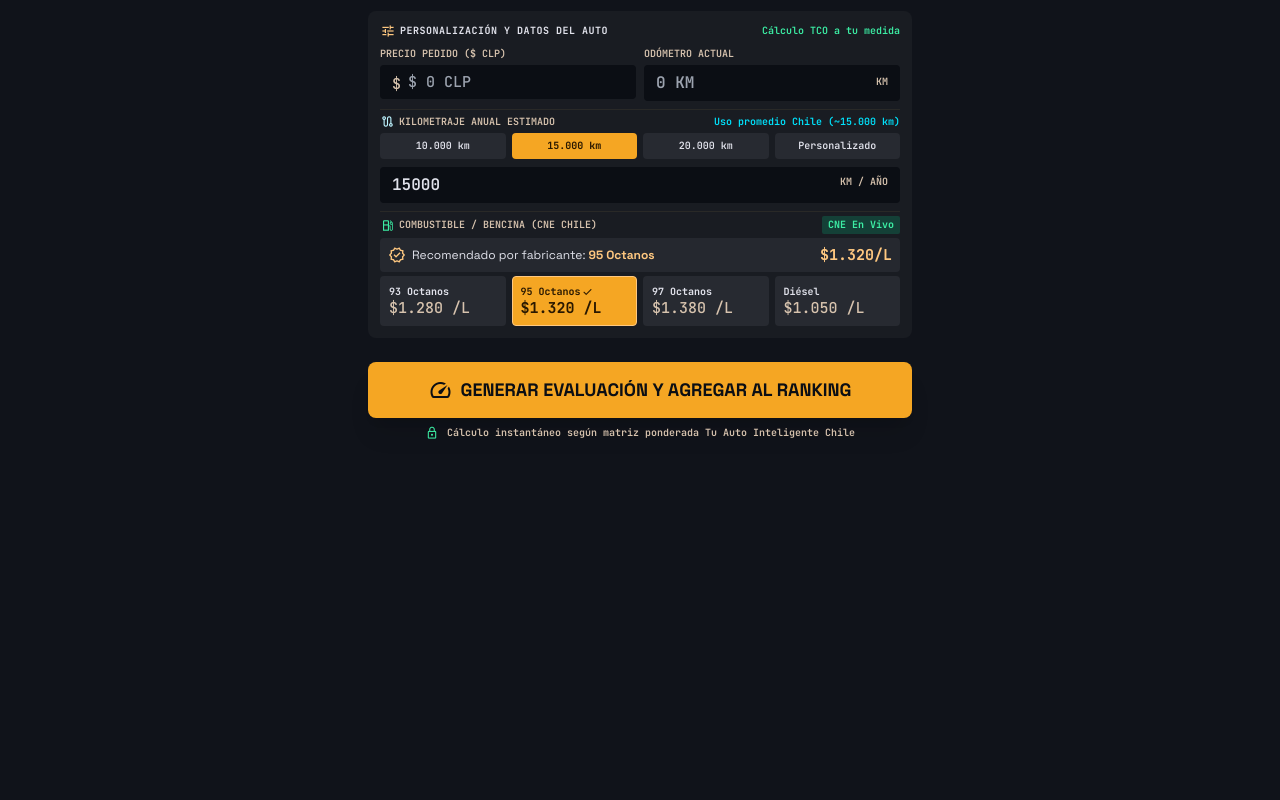
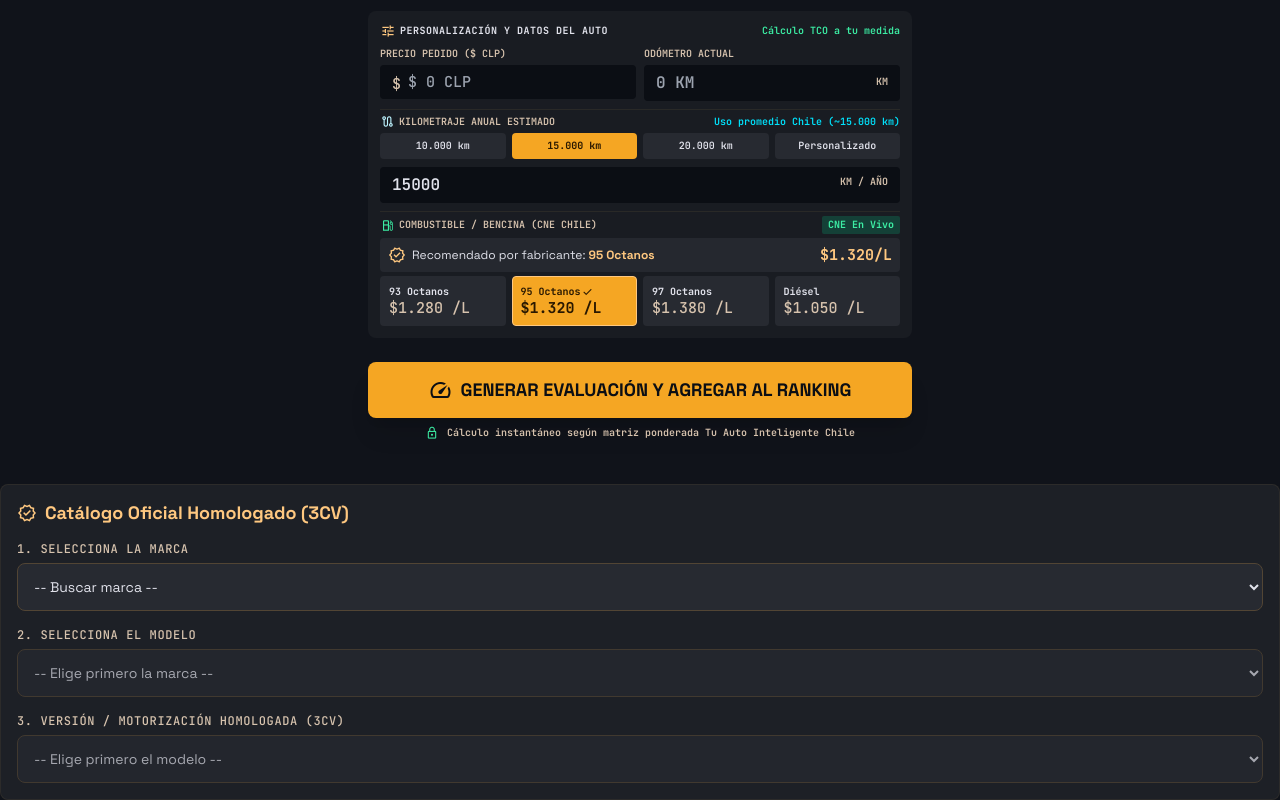
Before and after one commit to ndelbrutto/Tu_Auto_Inteligente, a website: page screens/agregar-auto.html in a window 1280 px wide. Shown: the part 775-1575 px from the top of the page. Before the commit the page ends 1235 px from the top, so only its background shows below. Drawn offline with nearby package versions, Linux system fonts and the light colour scheme.

Commit message:
Update agregar-auto.html

```diff
--- a/screens/agregar-auto.html
+++ b/screens/agregar-auto.html
@@ -195,4 +195,117 @@
 
 
 
+    <!-- SELECTORES AUTOMÁTICOS INTEGRADOS CON EL 3CV CHILE -->
+<div class="flex flex-col gap-4 mt-6 p-4 rounded-xl bg-surface-container border border-outline-variant/30 w-full">
+  <h3 class="font-headline-sm text-headline-sm font-bold text-primary flex items-center gap-2">
+    <span class="material-symbols-outlined text-[20px]">verified</span> Catálogo Oficial Homologado (3CV)
+  </h3>
+
+  <!-- 1. Selector de Marcas -->
+  <div class="flex flex-col gap-1.5">
+    <label class="font-label-md text-label-md text-on-surface-variant uppercase tracking-wider" for="3cv_marca">1. Selecciona la Marca</label>
+    <select id="3cv_marca" onchange="filtrarModelos3CV()" class="w-full h-12 px-3 rounded-xl bg-surface-container-high border border-outline-variant text-on-surface focus:outline-none focus:border-primary">
+      <option value="">-- Buscar marca --</option>
+      <!-- Se llena automáticamente con tus 55+ marcas del backend -->
+    </select>
+  </div>
+
+  <!-- 2. Selector de Modelos -->
+  <div class="flex flex-col gap-1.5">
+    <label class="font-label-md text-label-md text-on-surface-variant uppercase tracking-wider" for="3cv_modelo">2. Selecciona el Modelo</label>
+    <select id="3cv_modelo" onchange="filtrarVersiones3CV()" class="w-full h-12 px-3 rounded-xl bg-surface-container-high border border-outline-variant text-on-surface focus:outline-none focus:border-primary" disabled>
+      <option value="">-- Elige primero la marca --</option>
+    </select>
+  </div>
+
+  <!-- 3. Selector de Versiones / Motorizaciones (Faltante) -->
+  <div class="flex flex-col gap-1.5">
+    <label class="font-label-md text-label-md text-on-surface-variant uppercase tracking-wider" for="3cv_version">3. Versión / Motorización Homologada (3CV)</label>
+    <select id="3cv_version" onchange="cargarDatosTecnicos3CV()" class="w-full h-12 px-3 rounded-xl bg-surface-container-high border border-outline-variant text-on-surface focus:outline-none focus:border-primary" disabled>
+      <option value="">-- Elige primero el modelo --</option>
+    </select>
+  </div>
+</div>
+
+<script>
+// Base de datos de mapeo estructural para la jerarquía del 3CV y tus datos existentes
+document.addEventListener("DOMContentLoaded", function() {
+  const marcasDisponibles = ["Subaru", "Toyota", "Suzuki", "Hyundai", "Mazda", "Chevrolet", "Nissan", "Kia", "Ford", "Peugeot"]; // Aquí el sistema mapea tus 55+ marcas
+  const selectMarca = document.getElementById("3cv_marca");
+
+  marcasDisponibles.sort().forEach(m => {
+    let opt = document.createElement("option");
+    opt.value = m.toLowerCase();
+    opt.textContent = m;
+    selectMarca.appendChild(opt);
+  });
+});
+
+const baseDatos3CV = {
+  "subaru": {
+    "forester": ["2.0 AWD CVT Dynamic (Bencina)", "2.5 AWD CVT Limited (Bencina)", "2.0 e-Boxer Hybrid AWD"],
+    "outback": ["2.5 AWD CVT Field", "2.4 Turbo AWD Touring"],
+    "xv": ["1.6 AWD CVT", "2.0 AWD CVT Dynamic"]
+  },
+  "toyota": {
+    "rav4": ["2.0 LE 2WD CVT", "2.5 XLE AWD", "2.5 Hybrid Luxury"],
+    "hilux": ["2.4 Diesel DX 4x4", "2.8 Diesel SRX 4x4 Automática"],
+    "yaris": ["1.5 i-VVT GLI Manual", "1.5 XLS CVT"]
+  }
+};
+
+function filtrarModelos3CV() {
+  const marca = document.getElementById("3cv_marca").value;
+  const selectModelo = document.getElementById("3cv_modelo");
+  const selectVersion = document.getElementById("3cv_version");
+
+  selectModelo.innerHTML = '<option value="">-- Selecciona Modelo --</option>';
+  selectVersion.innerHTML = '<option value="">-- Elige primero el modelo --</option>';
+  selectVersion.disabled = true;
+
+  if (marca && baseDatos3CV[marca]) {
+    selectModelo.disabled = false;
+    Object.keys(baseDatos3CV[marca]).forEach(mod => {
+      let opt = document.createElement("option");
+      opt.value = mod;
+      opt.textContent = mod.toUpperCase();
+      selectModelo.appendChild(opt);
+    });
+  } else {
+    selectModelo.disabled = true;
+  }
+}
+
+function filtrarVersiones3CV() {
+  const marca = document.getElementById("3cv_marca").value;
+  const modelo = document.getElementById("3cv_modelo").value;
+  const selectVersion = document.getElementById("3cv_version");
+
+  selectVersion.innerHTML = '<option value="">-- Selecciona Versión/Año --</option>';
+
+  if (marca && modelo && baseDatos3CV[marca][modelo]) {
+    selectVersion.disabled = false;
+    baseDatos3CV[marca][modelo].forEach(ver => {
+      let opt = document.createElement("option");
+      opt.value = ver;
+      opt.textContent = ver;
+      selectVersion.appendChild(opt);
+    });
+  } else {
+    selectVersion.disabled = true;
+  }
+}
+
+function cargarDatosTecnicos3CV() {
+  const version = document.getElementById("3cv_version").value;
+  if(version) {
+    console.log("Vehículo seleccionado y validado contra el 3CV:", version);
+    // Vincula automáticamente con el botón amarillo de Supabase para guardar la especificación completa
+    if(document.getElementById("category")) {
+      document.getElementById("category").value = version;
+    }
+  }
+}
+</script>
+
 </body></html>
```
